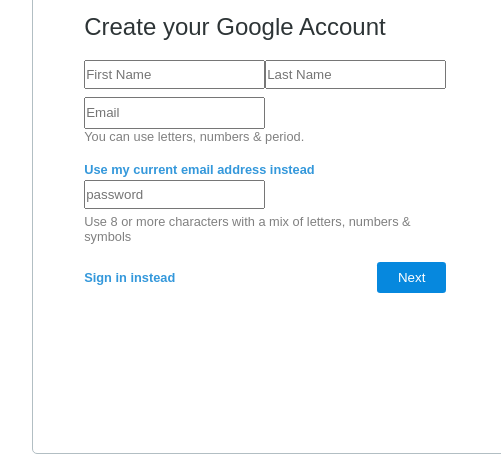
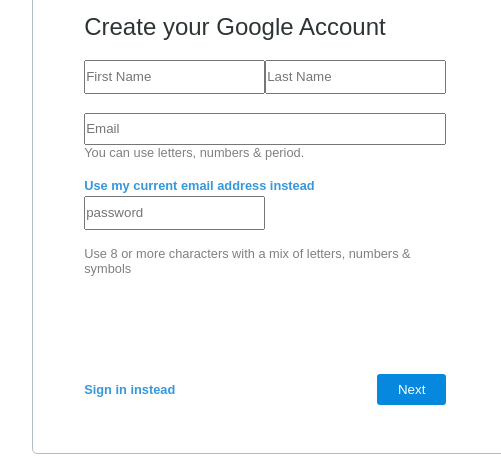
Before and after one commit to shravanthi-mikky/FundooAngularjs, a plain HTML site: page FundooApp/Pages/register.html in a window 1280 px wide. Shown: the part 221-677 px from the top of the page, 218-719 px from the left. Drawn offline with nearby package versions, Linux system fonts and the light colour scheme.

```diff
--- a/FundooApp/Pages/register.css
+++ b/FundooApp/Pages/register.css
@@ -73,7 +73,7 @@
     display:flex;
     justify-content:space-between;
     align-items:center;
-    /* margin-top:6rem; */
+    margin-top:5rem;
 }
 .nextButton{
     background-color:#0688de;
@@ -88,6 +88,7 @@
 }
 #uname{
     position:relative;
+
 }
 #uname label{
     position:absolute;
@@ -100,15 +101,15 @@
 }
 .googleEmail{
     height:2rem;
-
+    width:100%;
 }
 
 .names{
     display:flex;
     flex-direction:row;
     justify-content: space-between;
-    height:2rem;
-    margin-bottom: 0.3rem;
+    height:2.3rem;
+    margin-bottom: 1rem;
 
 }
 
@@ -116,8 +117,8 @@
     display:flex;
     flex-direction:row;
     justify-content: space-between;
-    height:2rem;
-    margin-bottom: 0.3rem;
+    height:2.3rem;
+    margin-bottom: 1rem;
 }
 
 
```
